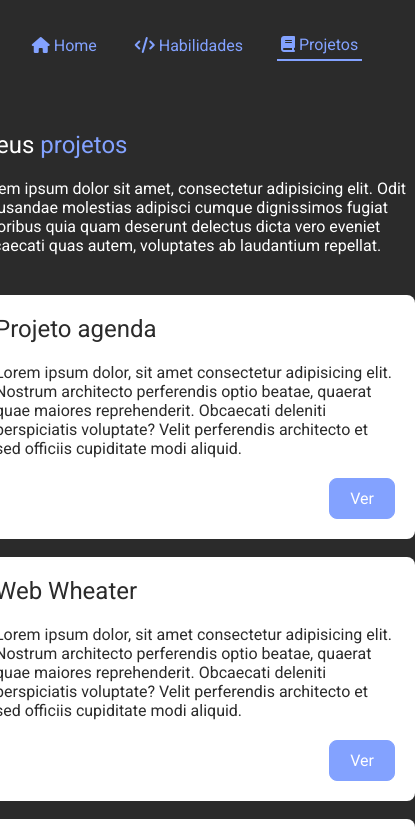
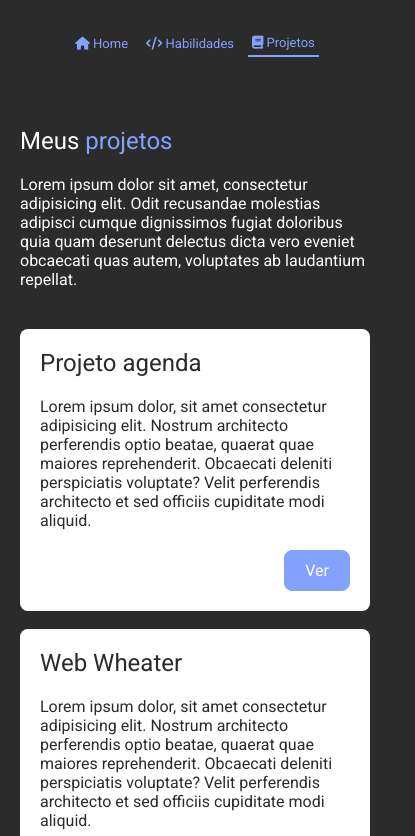
Before and after one commit to gabrielalves07/portifolio, a plain HTML site: page projetos.html in a window 390 px wide. Shown: the top 836 px of the page, 415 px wide, since content can reach past the window. Drawn offline with Linux system fonts and the light colour scheme.

Commit message:
adding media querie in projects page

```diff
--- a/projetos.html
+++ b/projetos.html
@@ -6,6 +6,7 @@
     <title>Portifólio</title>
 
     <link rel="stylesheet" href="./src/css/prejects.css">
+    <link rel="stylesheet" media="screen" href="./src/css/medias/media-projects.css">
 
     <!-- CDN Font Awesome -->
     <link rel="stylesheet" href="https://cdnjs.cloudflare.com/ajax/libs/font-awesome/6.5.2/css/all.min.css" integrity="sha512-SnH5WK+bZxgPHs44uWIX+LLJAJ9/2PkPKZ5QiAj6Ta86w+fsb2TkcmfRyVX3pBnMFcV7oQPJkl9QevSCWr3W6A==" crossorigin="anonymous" referrerpolicy="no-referrer" />
--- /dev/null
+++ b/src/css/medias/media-projects.css
@@ -0,0 +1,21 @@
+@media screen and (max-width: 953px) {
+    .card {
+        width: 48.5%;
+    }
+}
+
+@media screen and (max-width: 655px) {
+    .card {
+        width: 100%;
+    }
+}
+
+@media screen and (max-width: 410px) {
+    nav {
+        gap: 10px;
+    }
+
+    nav > a {
+        font-size: small;
+    }
+}
```
